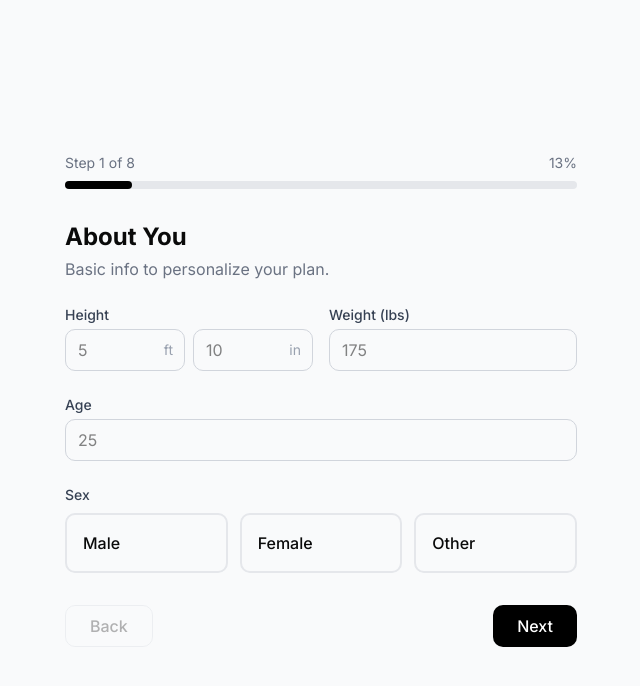
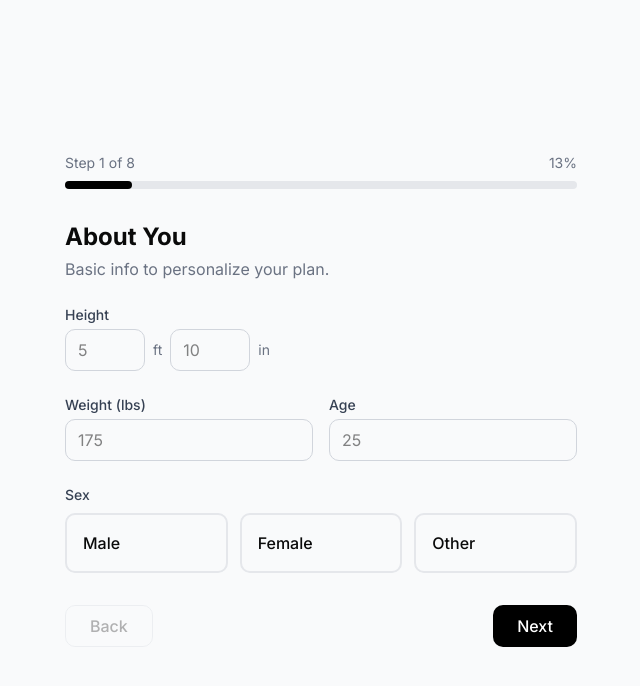
Before and after one commit to s21sharan/fitness-coach, a Next.js app: page /onboarding in a window 1280 px wide. Shown: the top 686 px of the page, without its empty margins (319-959 px from the left). Built offline with nearby package versions, Linux system fonts and the light colour scheme.

Commit message:
fix: align height inputs with ft/in labels, put weight and age side by side

```diff
--- a/src/components/onboarding/step-profile.tsx
+++ b/src/components/onboarding/step-profile.tsx
@@ -34,13 +34,10 @@ export function StepProfile({ data, onUpdate }: StepProfileProps) {
         <p className="mt-1 text-gray-500">Basic info to personalize your plan.</p>
       </div>
 
-      <div className="grid grid-cols-2 gap-4">
       <div>
         <span className="block text-sm font-medium text-gray-700">Height</span>
-          <div className="mt-1 flex gap-2">
-            <div className="flex-1">
+        <div className="mt-1 flex items-center gap-2">
           <label htmlFor="feet" className="sr-only">Feet</label>
-              <div className="relative">
           <input
             id="feet"
             type="number"
@@ -48,15 +45,11 @@ export function StepProfile({ data, onUpdate }: StepProfileProps) {
             max={8}
             value={feet ?? ""}
             onChange={(e) => handleHeightChange(e.target.value ? Number(e.target.value) : null, inches)}
-                  className="w-full rounded-lg border border-gray-300 px-3 py-2 pr-8 focus:border-black focus:outline-none"
+            className="w-20 rounded-lg border border-gray-300 px-3 py-2 focus:border-black focus:outline-none [appearance:textfield] [&::-webkit-inner-spin-button]:appearance-none [&::-webkit-outer-spin-button]:appearance-none"
             placeholder="5"
           />
-                <span className="absolute right-3 top-1/2 -translate-y-1/2 text-sm text-gray-400">ft</span>
-              </div>
-            </div>
-            <div className="flex-1">
+          <span className="text-sm text-gray-500">ft</span>
           <label htmlFor="inches" className="sr-only">Inches</label>
-              <div className="relative">
           <input
             id="inches"
             type="number"
@@ -64,17 +57,17 @@ export function StepProfile({ data, onUpdate }: StepProfileProps) {
             max={11}
             value={inches ?? ""}
             onChange={(e) => handleHeightChange(feet, e.target.value ? Number(e.target.value) : null)}
-                  className="w-full rounded-lg border border-gray-300 px-3 py-2 pr-8 focus:border-black focus:outline-none"
+            className="w-20 rounded-lg border border-gray-300 px-3 py-2 focus:border-black focus:outline-none [appearance:textfield] [&::-webkit-inner-spin-button]:appearance-none [&::-webkit-outer-spin-button]:appearance-none"
             placeholder="10"
           />
-                <span className="absolute right-3 top-1/2 -translate-y-1/2 text-sm text-gray-400">in</span>
-              </div>
-            </div>
+          <span className="text-sm text-gray-500">in</span>
         </div>
         {totalInches && (
           <p className="mt-1 text-sm text-gray-400">{totalInches} inches total</p>
         )}
       </div>
+
+      <div className="grid grid-cols-2 gap-4">
         <div>
           <label htmlFor="weight" className="block text-sm font-medium text-gray-700">
             Weight (lbs)
@@ -88,8 +81,6 @@ export function StepProfile({ data, onUpdate }: StepProfileProps) {
             placeholder="175"
           />
         </div>
-      </div>
-
         <div>
           <label htmlFor="age" className="block text-sm font-medium text-gray-700">
             Age
@@ -102,6 +93,7 @@ export function StepProfile({ data, onUpdate }: StepProfileProps) {
             className="mt-1 w-full rounded-lg border border-gray-300 px-3 py-2 focus:border-black focus:outline-none"
             placeholder="25"
           />
+        </div>
       </div>
 
       <div>
```
Lines whose indentation alone changed are shown as unchanged.
